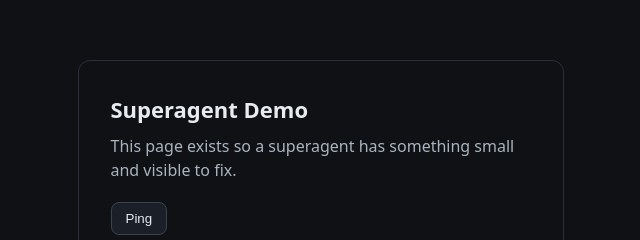
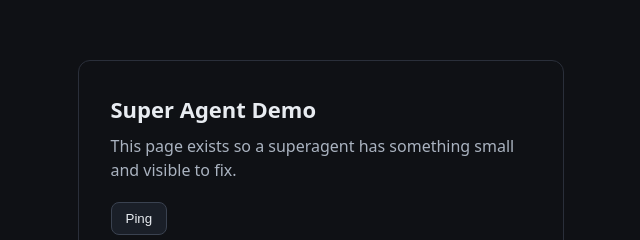
Before and after one commit to Mdzzzzzz-zzz/superagent-demo, a website: page index.html in a window 1280 px wide. Shown: the part 208-448 px from the top of the page, 319-959 px from the left. Drawn offline with Linux system fonts and the light colour scheme.

Commit message:
Fix h1 product name to Super Agent Demo

```diff
--- a/index.html
+++ b/index.html
@@ -7,7 +7,7 @@
   </head>
   <body>
     <main class="card">
-      <h1>Superagent Demo</h1>
+      <h1>Super Agent Demo</h1>
       <p class="lede">This page exists so a superagent has something small and visible to fix.</p>
       <button id="ping">Ping</button>
       <p id="out" class="out"></p>
```
